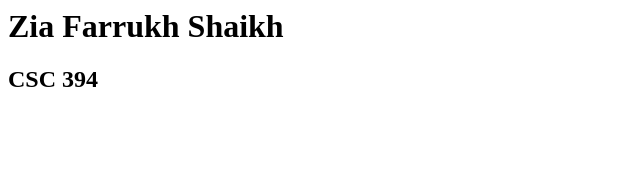
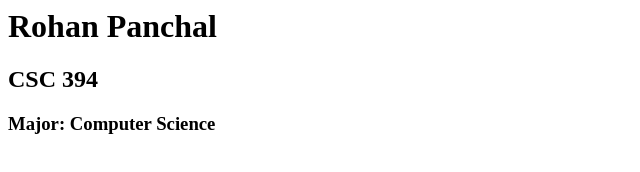
Before and after one commit to ziafarrukhshaikh/csc-394-assignmet-1, a plain HTML site: page index.html in a window 1280 px wide. Shown: the whole page, without its empty margins (0-640 px from the left). Drawn offline with Linux system fonts and the light colour scheme.

Commit message:
Update index.html

```diff
--- a/index.html
+++ b/index.html
@@ -1,9 +1,10 @@
 <html xmlns="http://www.w3.org/1999/xhtml" >
   <head>
-    <title>Zia Farrukh Shaikh Home Page</title>
+    <title>Rohan's Home Page</title>
   </head>
   <body>
-    <h1>Zia Farrukh Shaikh </h1>
+    <h1>Rohan Panchal</h1>
     <h2>CSC 394</h2>
+    <h3>Major: Computer Science</h3>
   </body>
 </html>
```
